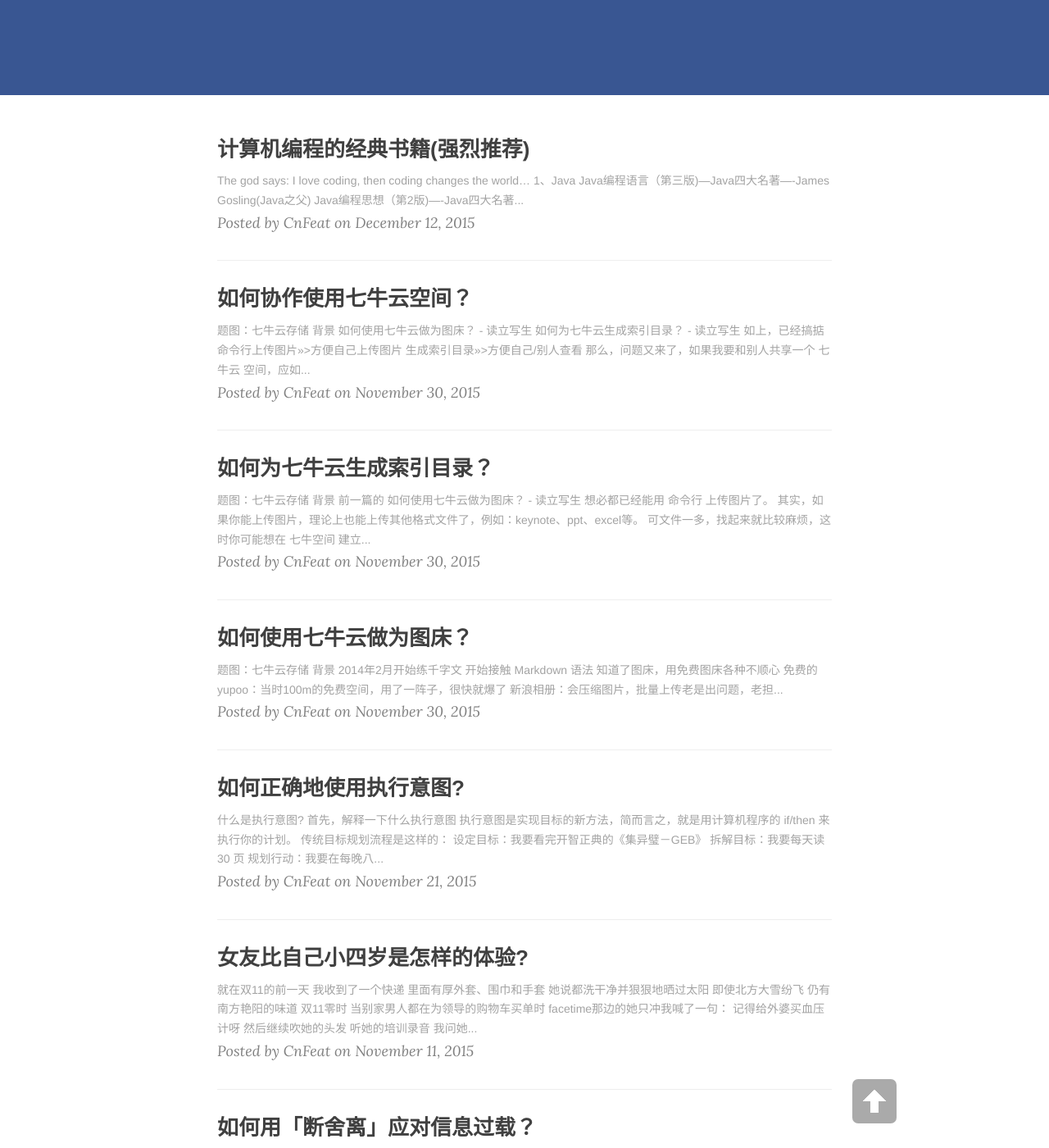
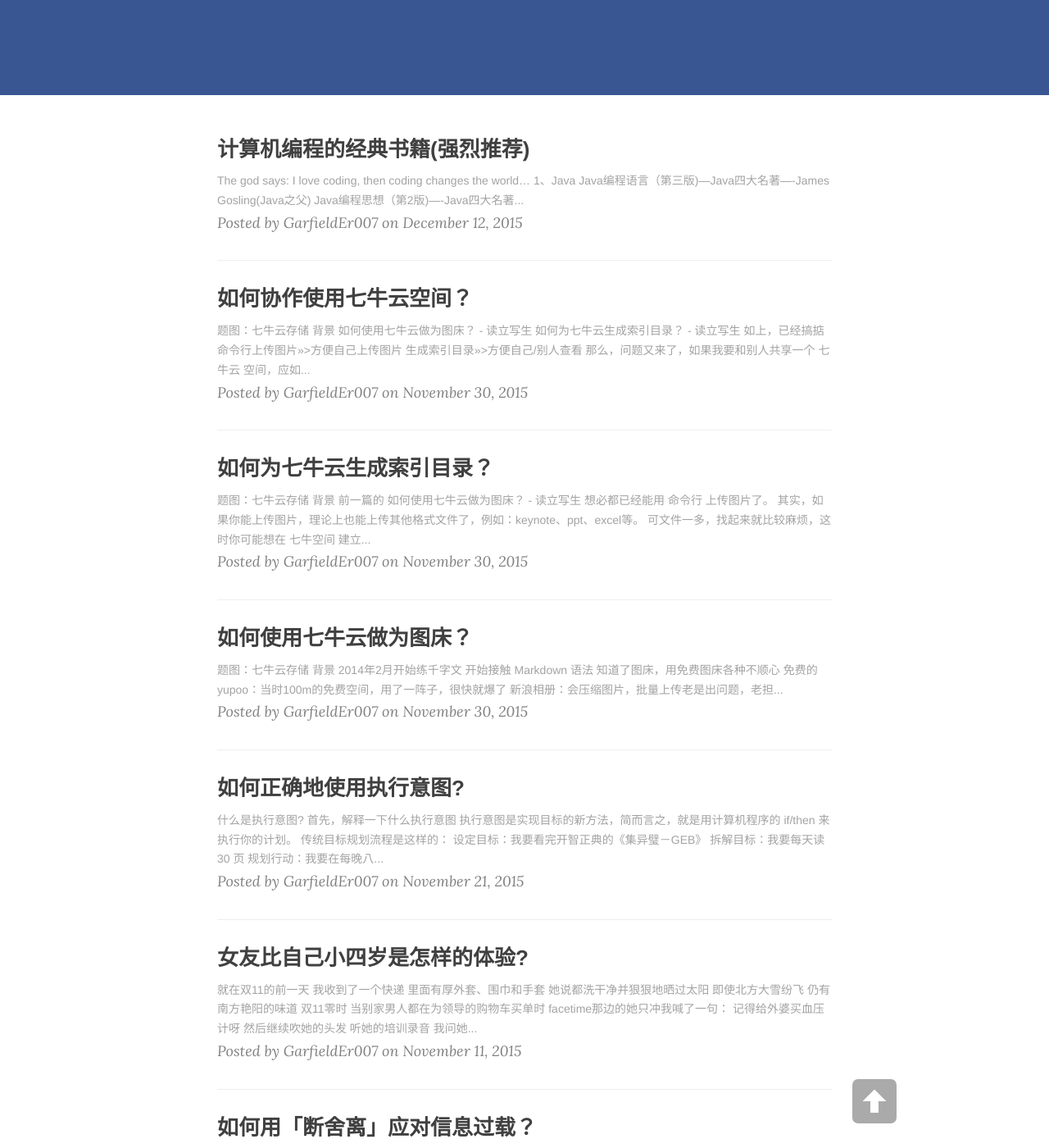
Before and after one commit to GarfieldEr007/garfielder007.github.io, a Jekyll site: the page built from index.html, in a window 1280 px wide and 1400 px high, scrolled down 312 px. Shown: the whole window at 82% size. Built offline with Jekyll 4.4.1, drawn with Linux system fonts in a browser that asks for light colours; nearby versions of some CDN libraries; the list of posts is cut into pages by our own code; some of the changed text lies outside the part shown.

Commit message:
change personal config

```diff
--- a/_config.yml
+++ b/_config.yml
@@ -4,24 +4,24 @@
 tagline: "cn"
 description: "GarfieldEr007|learning·now"
 baseurl: ""
-url: "http://cnfeat"
+url: "http://garfielder007.github.io"
 
 # About/contact
 owner:
-  name: " CnFeat"
-  email: CnFeat@gmail.com
+  name: " GarfieldEr007"
+  email: GarfieldEr007@yeah.net
   bio: "写就是写的报酬"
 
 # Data
 gavatar: http://dreamofbook.qiniudn.com/Az..png
-favicon: img/favicon.png
+favicon: img/garfielder007_avatar.png
 
-douban_username:  cnfeat
-twitter_username: feat
-github_username: cnfeat
+douban_username:  Garfield
+twitter_username:
+github_username: GarfieldEr007
 facebook_username:
-weibo_username: cnfeat
-zhihu_username: feat
+weibo_username:
+zhihu_username: GarfieldEr007
 
 # Build settings
 # use Github Flavored Markdown !important
@@ -44,16 +44,16 @@
       type: "posts"
     values:
       layout: "post"
-      author: "CnFeat"
+      author: "GarfieldEr007"
       header-img: "img/facebook.jpg" # We don't want posts without a header image, that whould mean white on white
 
 # Comments
 comments :
   provider : duoshuo
   duoshuo :
-    short_name : cnfeat
+    short_name : GarfieldEr007
   disqus :
-      short_name : cnfeat
+      short_name : GarfieldEr007
 
 # Analytics and webmaster tools stuff goes here
 google_analytics:
```
